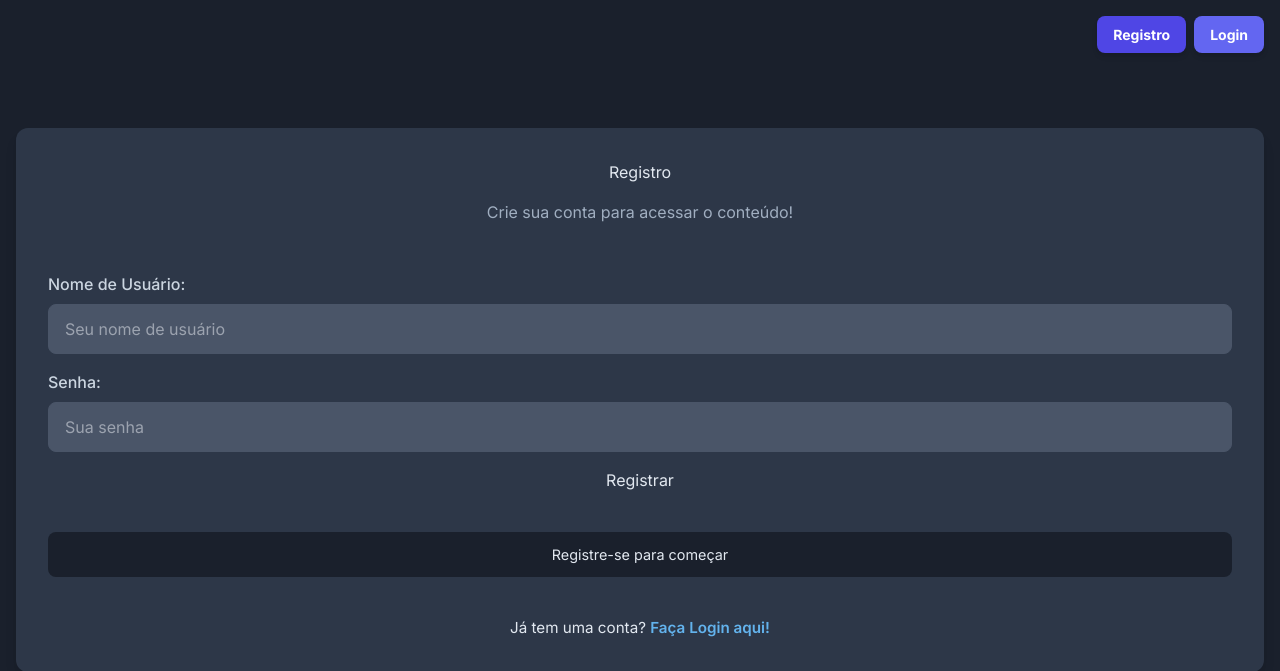
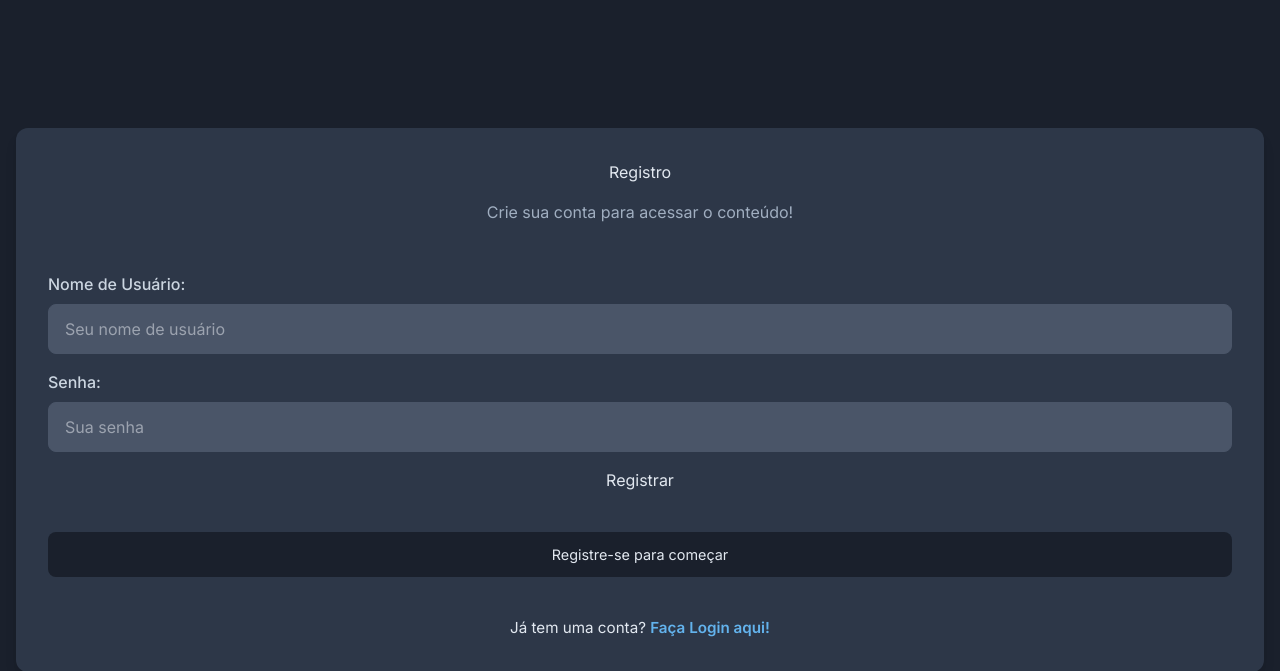
Before and after one commit to yago3008/web-ctf, a Flask app: page /register in a window 1280 px wide. Shown: the top 671 px of the page. Run offline with Flask 3, Linux system fonts and the light colour scheme; some libraries are stand-ins or nearby versions.

Commit message:
refact: removed login/register buttons from login/register pages.

```diff
--- a/templates/login.html
+++ b/templates/login.html
@@ -152,11 +152,6 @@
     </style>
 </head>
 <body>
-    <div class="auth-buttons-container">
-        <a href="http://{{ ip }}:{{ port }}/register" class="auth-button">Registro</a>
-        <a href="http://{{ ip }}:{{ port }}/login" class="auth-button active">Login</a>
-    </div>
-
     <div class="container">
         <h1>Login</h1>
         <p class="subtitle">Acesse sua conta existente.</p>
--- a/templates/register.html
+++ b/templates/register.html
@@ -152,11 +152,6 @@
     </style>
 </head>
 <body>
-    <div class="auth-buttons-container">
-        <a href="http://{{ ip }}:{{ port }}/register" class="auth-button active">Registro</a>
-        <a href="http://{{ ip }}:{{ port }}/login" class="auth-button">Login</a>
-    </div>
-
     <div class="container">
         <h1>Registro</h1>
         <p class="subtitle">Crie sua conta para acessar o conteúdo!</p>
```
Also changed, not shown: databases/lvl1_database.db, databases/lvl2_database.db, databases/lvl3_database.db.
